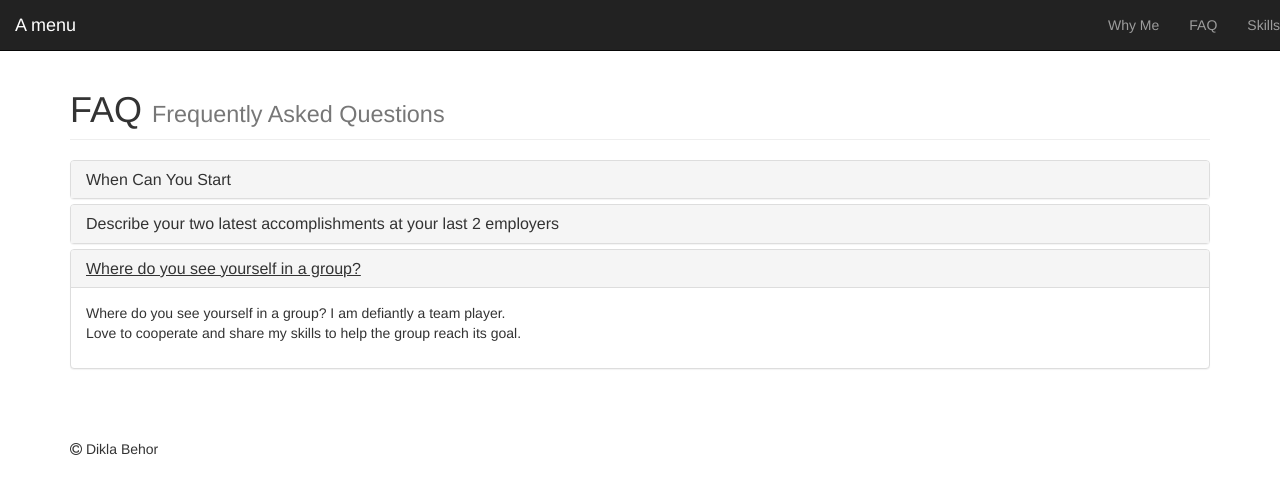
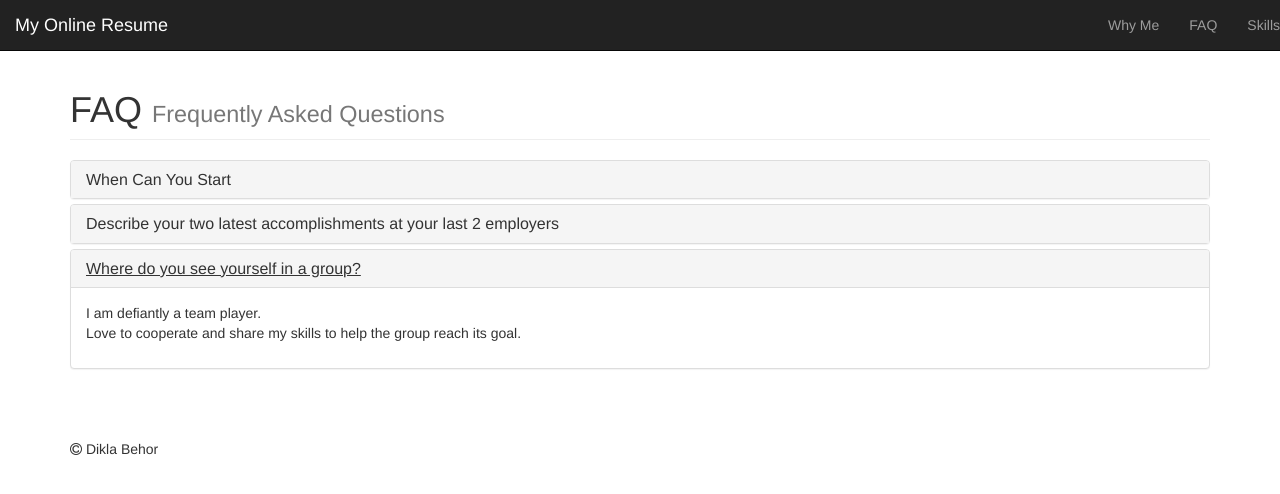
Before and after one commit to diklab007/Responsive-Angular-App, a website: page index.html at #!/faq in a window 1280 px wide. Both pictures are taken after a click on the button "Where do you see yourself in a group?". Drawn offline with Linux system fonts and the light colour scheme.

Commit message:
small changes in content

```diff
--- a/views/faq.html
+++ b/views/faq.html
@@ -22,7 +22,7 @@
 
      <div uib-accordion-group class="panel-default" heading="Where do you see yourself in a group?" >
          <p>
-             Where do you see yourself in a group?	I am defiantly a team player.<br>
+            I am defiantly a team player.<br>
             Love to cooperate and share my skills to help the group reach its goal.
         </p>
     </div>
--- a/views/templates/header.html
+++ b/views/templates/header.html
@@ -34,7 +34,7 @@
 				<span class="icon-bar"></span>
 				<span class="icon-bar"></span>
 			</button>
-			<a class="navbar-brand" href="#">A menu</a>
+			<a class="navbar-brand" href="#">My Online Resume</a>
 		</div>
 		<div class="collapse navbar-collapse" uib-collapse="isNavCollapsed">
 			 <ul class="nav navbar-nav navbar-right">
```
Also changed, not shown: README.md.
